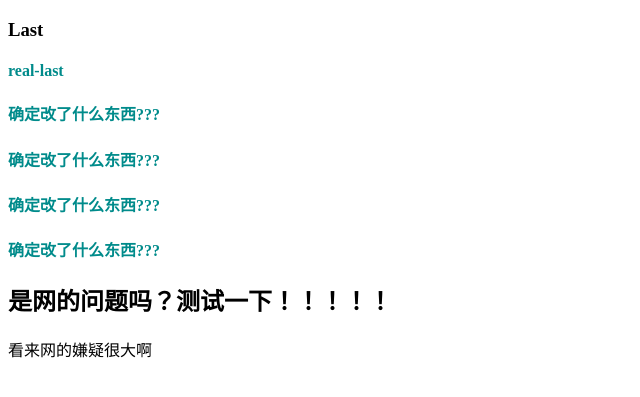
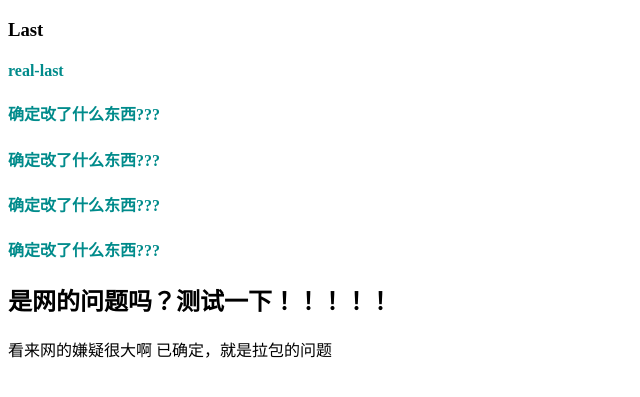
Before and after one commit to andy00614/docker, a plain HTML site: page index.html in a window 1280 px wide. Shown: the part 61-458 px from the top of the page, without its empty margins (0-640 px from the left). Drawn offline with Linux system fonts and the light colour scheme.

Commit message:
pull problem

```diff
--- a/index.html
+++ b/index.html
@@ -25,6 +25,7 @@
       <h4>确定改了什么东西???</h4>
       <h2>是网的问题吗？测试一下！！！！！</h2>
       <span>看来网的嫌疑很大啊</span>
+      <span>已确定，就是拉包的问题</span>
     </h1>
   </body>
 </html>
```
